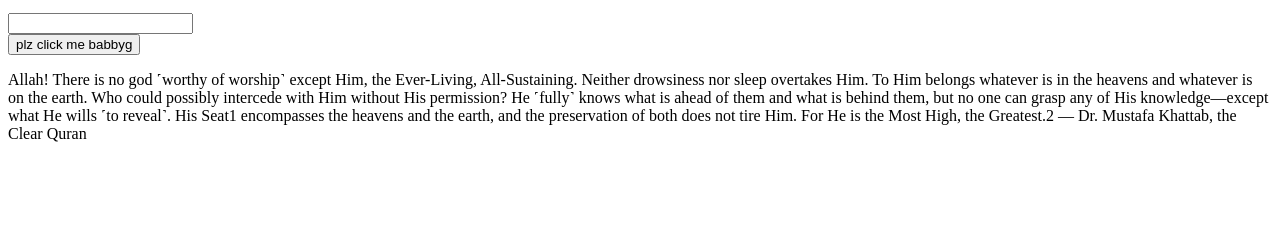
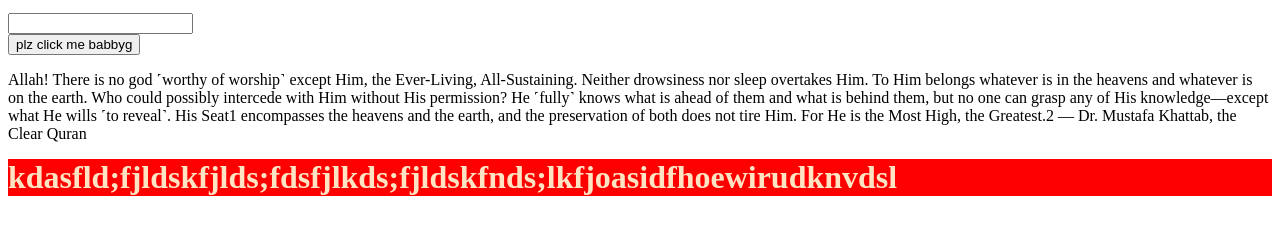
Before and after one commit to FasFoysal/my-first-fas-website, a plain HTML site: page index.html in a window 1280 px wide. Shown: the part 82-316 px from the top of the page. Drawn offline with Linux system fonts and the light colour scheme.

Commit message:
Update index.html

```diff
--- a/index.html
+++ b/index.html
@@ -18,5 +18,7 @@
     <p>Allah! There is no god ˹worthy of worship˺ except Him, the Ever-Living, All-Sustaining. Neither drowsiness nor sleep overtakes Him. To Him belongs whatever is in the heavens and whatever is on the earth. Who could possibly intercede with Him without His permission? He ˹fully˺ knows what is ahead of them and what is behind them, but no one can grasp any of His knowledge—except what He wills ˹to reveal˺. His Seat1 encompasses the heavens and the earth, and the preservation of both does not tire Him. For He is the Most High, the Greatest.2
 
         — Dr. Mustafa Khattab, the Clear Quran</p>
+
+    <h1>kdasfld;fjldskfjlds;fdsfjlkds;fjldskfnds;lkfjoasidfhoewirudknvdsl</h1>
 </body>
 </html>
```
